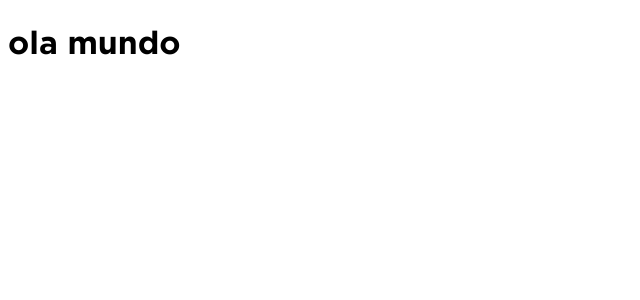
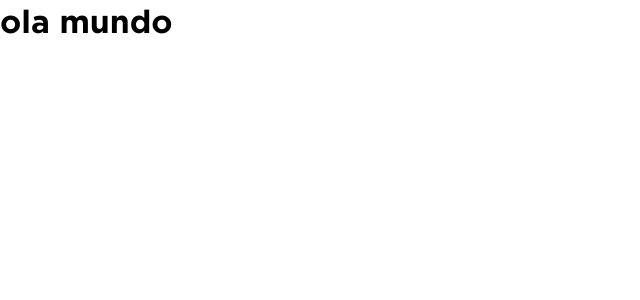
Before and after one commit to AllanVargens/Front-end--SmartFit, an Angular app: page / in a window 1280 px wide. Shown: the top 300 px of the page, without its empty margins (0-640 px from the left). Built offline with nearby package versions, Linux system fonts and the light colour scheme.

Commit message:
chore: add stylling and image

```diff
--- a/src/styles.scss
+++ b/src/styles.scss
@@ -36,3 +36,15 @@
     font-weight: 900;
     font-style: normal;
 }
+
+* {
+    font-family: "Gotham", sans-serif;
+    box-sizing: border-box;
+    padding: 0;
+    margin: 0;
+}
+
+body{
+    width: 100%;
+    height: 100%;
+}
```
Also changed, not shown: src/assets/images/svg/logo.svg (added).
